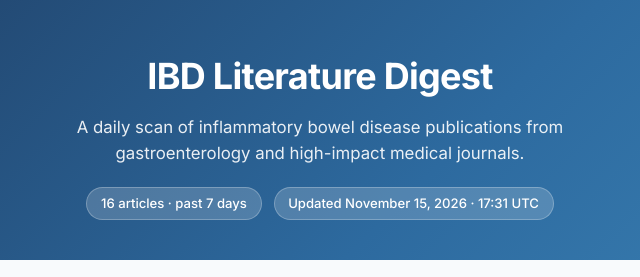
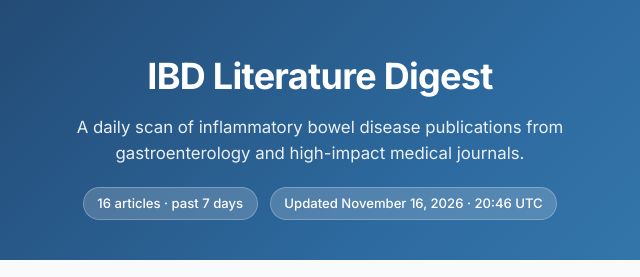
Before and after one commit to beansnryson/ibd-digest, a plain HTML site: page docs/index.html in a window 1280 px wide. Shown: the top 277 px of the page, 320-960 px from the left. Drawn offline with Linux system fonts and the light colour scheme.

Commit message:
Daily IBD digest: 2026-11-16

```diff
--- a/docs/index.html
+++ b/docs/index.html
@@ -294,7 +294,7 @@
   <p class="subtitle">A daily scan of inflammatory bowel disease publications from gastroenterology and high-impact medical journals.</p>
   <div class="header-meta">
     <span class="meta-pill">16 articles · past 7 days</span>
-    <span class="meta-pill">Updated November 15, 2026 · 17:31 UTC</span>
+    <span class="meta-pill">Updated November 16, 2026 · 20:46 UTC</span>
   </div>
 </header>
 
```
